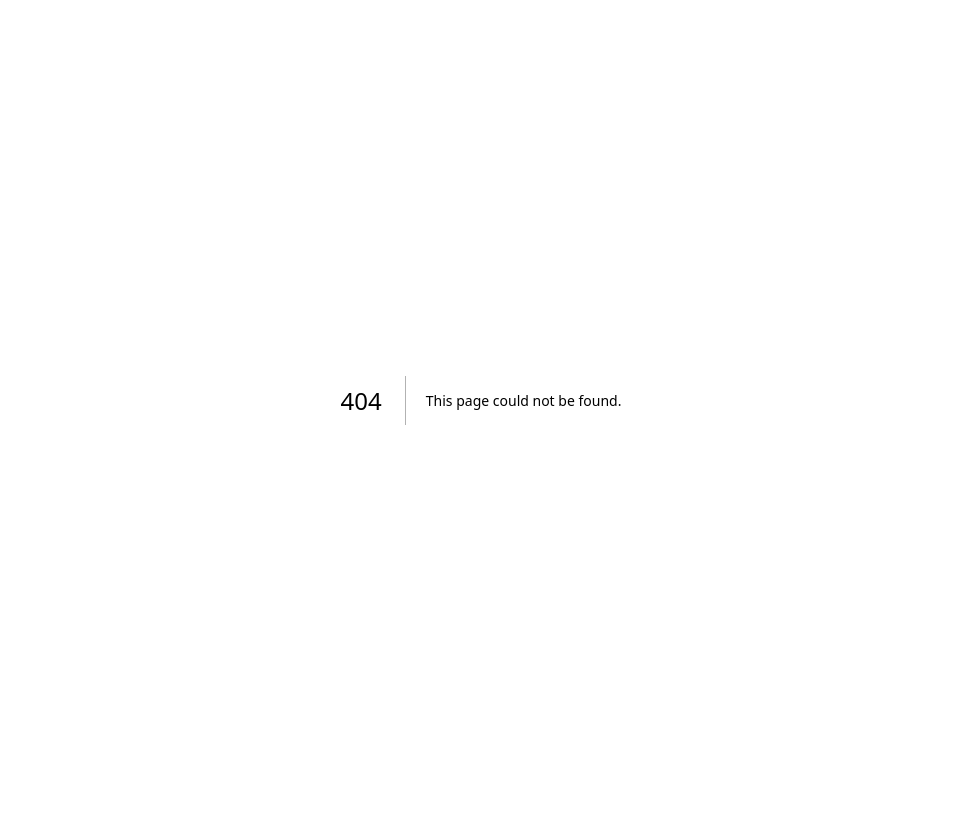
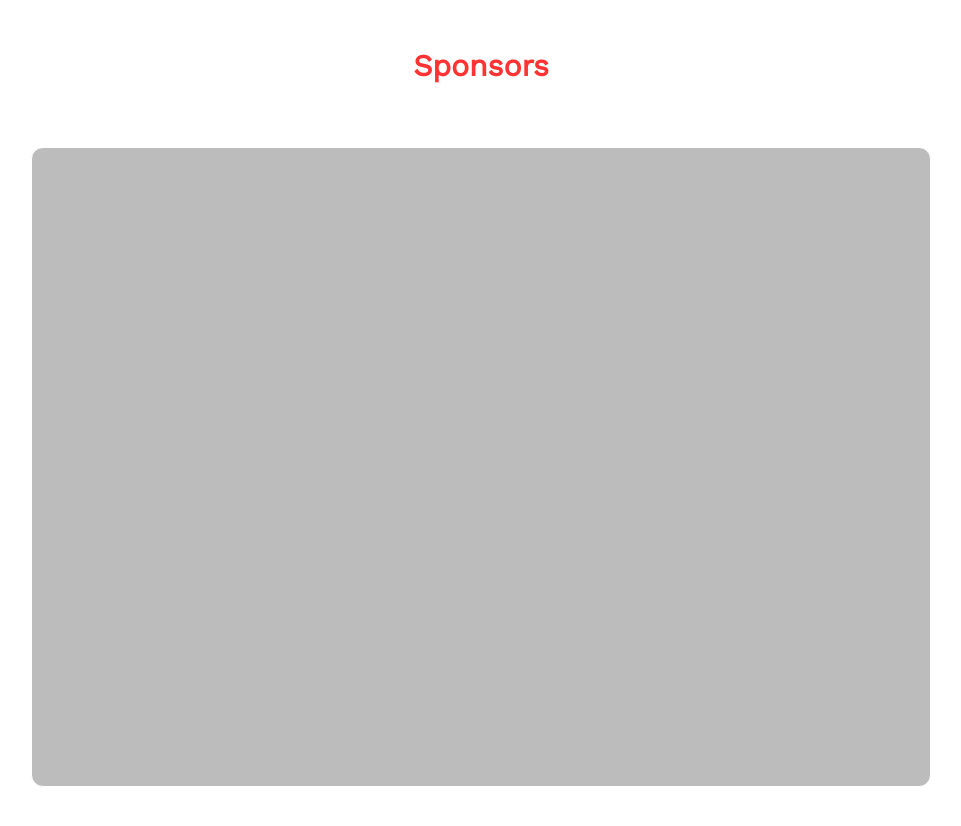
Before and after one commit to team-angris/mutex, a Next.js app: page /Sponsors in a window 1280 px wide. Before the commit this address had no page. Shown: the top 826 px of the page, without its empty margins (159-1120 px from the left). Before the commit the page ends 800 px from the top, so only its background shows below. Built offline with nearby package versions, Linux system fonts and the light colour scheme.

Commit message:
Added sponsors

```diff
--- /dev/null
+++ b/pages/Sponsors/index.js
@@ -0,0 +1,13 @@
+import styles from "./sponsors.module.css"
+
+export default function Home() {
+	return (
+		<div className={styles.sponsors}>
+			<span className={styles.heading}>Sponsors</span>
+
+			<div className={styles.sponsorsContainer}>
+
+			</div>
+		</div>
+	)
+}
--- /dev/null
+++ b/pages/Sponsors/sponsors.module.css
@@ -0,0 +1,30 @@
+.sponsors {
+	display: flex;
+	flex-direction: column;
+	align-items: center;
+	margin-top: 3rem;
+    padding-bottom: 8rem;
+    position: relative;
+}
+
+.heading {
+	color: #ff3333;
+	font-size: 30px;
+	font-weight: 800;
+}
+
+.sponsorsContainer {
+	display: flex;
+	flex-direction: row;
+	flex-wrap: wrap;
+	justify-content: center;
+	align-items: center;
+    height: 80vh;
+    width: 90vw;
+    border: 1px solid white;
+    max-width: 900px;
+    margin: 0 auto;
+    margin-top: 4rem;
+    border-radius: 12px;
+    background-color: #4a49495e;
+}
```
